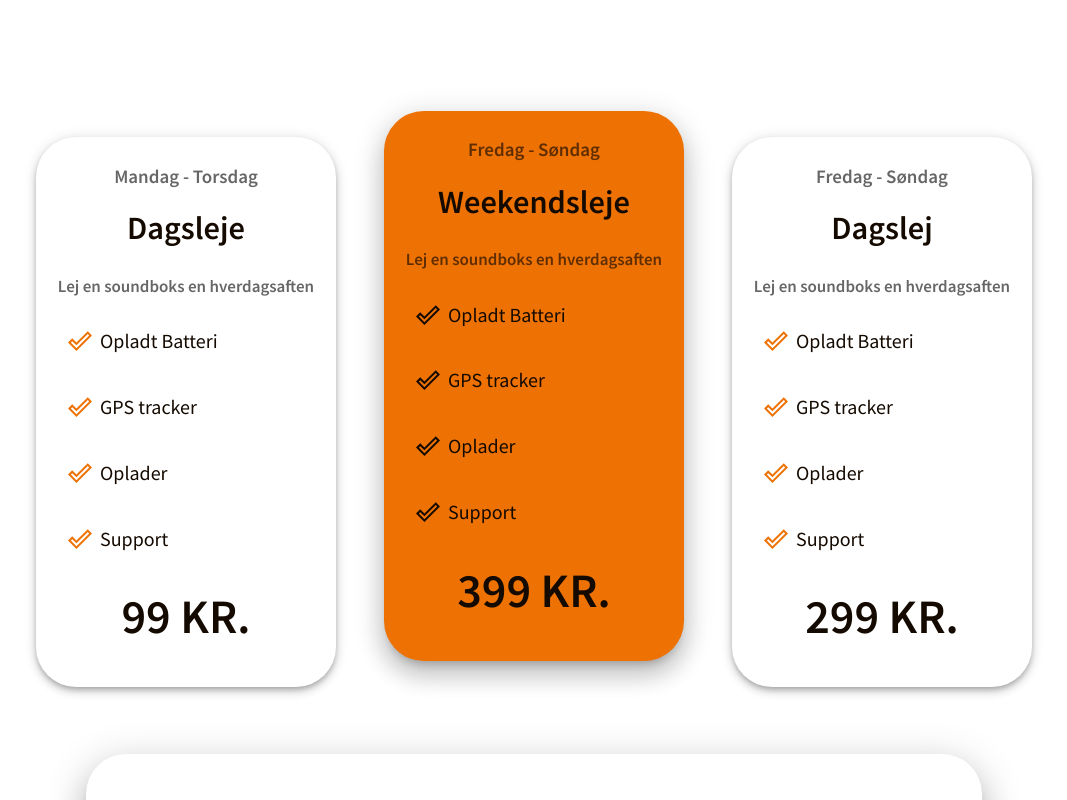
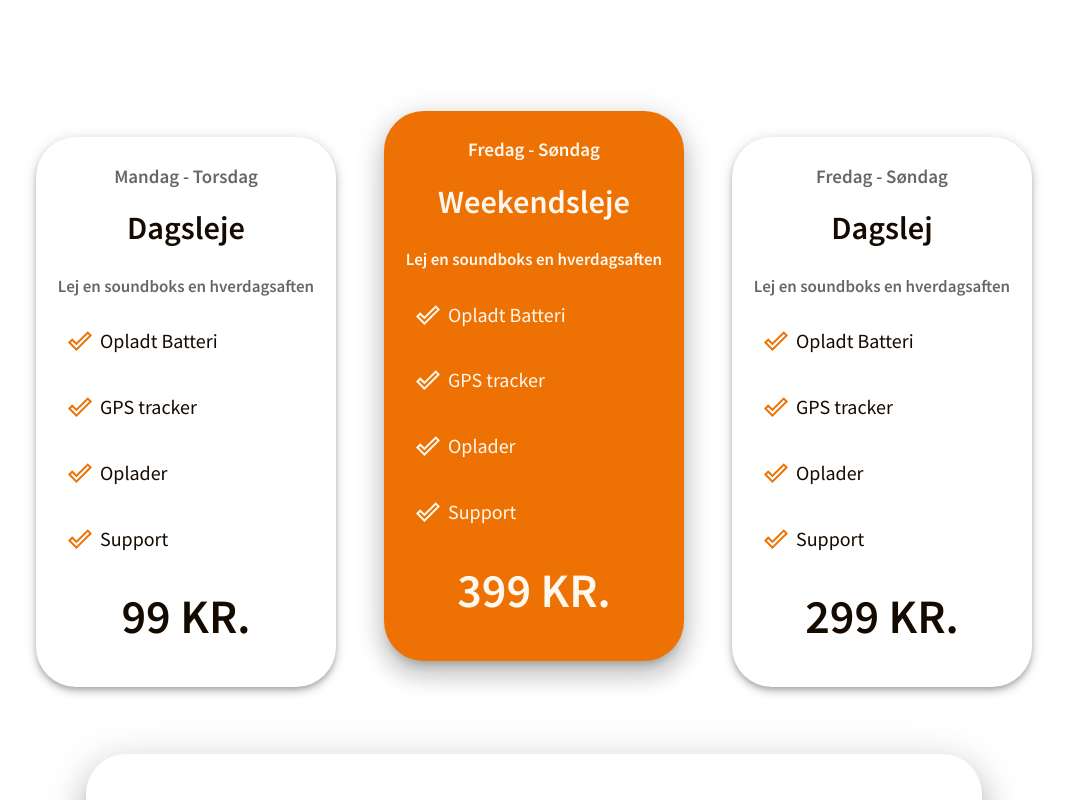
Before and after one commit to aliasadi04/dinsb, a React (Create React App) app: page / in a window 1280 px wide. Shown: the part 1640-2440 px from the top of the page, without its empty margins (106-1173 px from the left). Built offline with nearby package versions, Linux system fonts and the light colour scheme; no server answers; the database is empty.

Commit message:
priser color fiks

```diff
--- a/src/App.tsx
+++ b/src/App.tsx
@@ -26,7 +26,8 @@
 let theme = createTheme({
   palette: {
     common: {
-      black: '#131200'
+      black: '#131200',
+      white:'#FFF8F0',
     },
     primary: {
       main: '#EE7203'
--- a/src/routes/homePage.tsx
+++ b/src/routes/homePage.tsx
@@ -75,15 +75,15 @@
 
                     <Card sx={{ boxShadow: 15,mb:5, borderRadius: 10,height: 550, width: 300, mx: 3, bgcolor: '#EE7203', alignSelf: 'start', }}>
                         <CardContent sx={{ display: 'flex', flexDirection: 'column', alignItems: 'center', justifyContent: 'space-around', height: 500 }}>
-                            <Typography fontSize={19} color='text.secondary' fontWeight={600}>Fredag - Søndag</Typography>
-                            <Typography variant='h4' fontWeight={600} mb={1}>Weekendsleje</Typography>
-                            <Typography fontSize={17} color='text.secondary' mb={1} fontWeight={600}>Lej en soundboks en hverdagsaften</Typography>
+                            <Typography fontSize={19} color='common.white' fontWeight={600}>Fredag - Søndag</Typography>
+                            <Typography variant='h4' fontWeight={600} color='common.white' mb={1}>Weekendsleje</Typography>
+                            <Typography fontSize={17} color='common.white' mb={1} fontWeight={600}>Lej en soundboks en hverdagsaften</Typography>
 
-                            {['Opladt Batteri', 'GPS tracker', 'Oplader', 'Support'].map((cardDetail) => <Typography variant='h6' key={cardDetail} sx={{ display: 'flex', flexDirection: 'row', alignItems: 'center', justifyContent: 'flex-start', mb: 2, width: '100%', px: 2, boxSizing: 'border-box' }}>
+                            {['Opladt Batteri', 'GPS tracker', 'Oplader', 'Support'].map((cardDetail) => <Typography variant='h6' color='common.white' key={cardDetail} sx={{ display: 'flex', flexDirection: 'row', alignItems: 'center', justifyContent: 'flex-start', mb: 2, width: '100%', px: 2, boxSizing: 'border-box' }}>
                                 <DoneOutlineIcon sx={{ mr: 1, }} />{cardDetail}</Typography>)}
 
 
-                            <Typography variant='h3' fontWeight={600} >399 KR.</Typography>
+                            <Typography variant='h3' color='common.white' fontWeight={600} >399 KR.</Typography>
                         </CardContent>
                     </Card>
 
```
